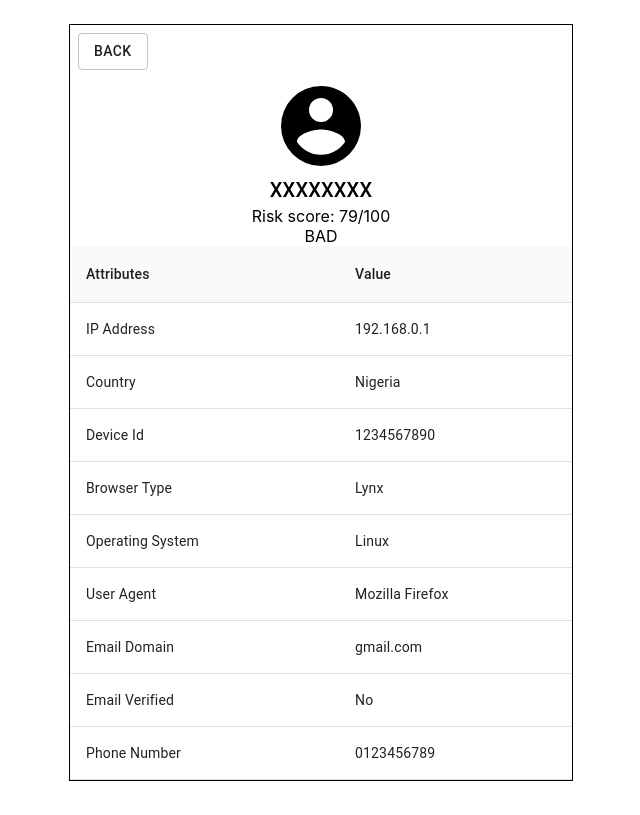
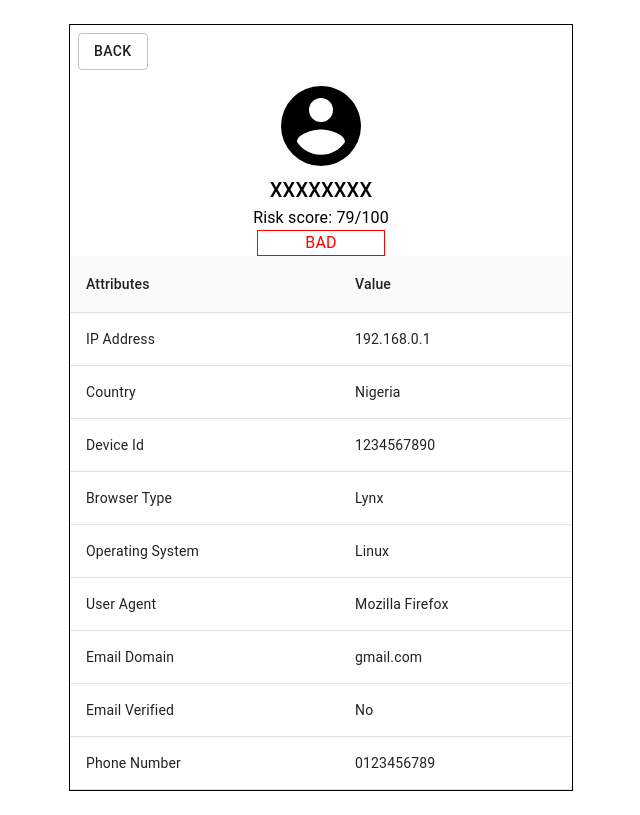
Before and after one commit to komaruloh/hackathon-2019, a React (Create React App) app: page /detail in a window 1280 px wide. Shown: the whole page, without its empty margins (319-959 px from the left). Built offline with nearby package versions, Linux system fonts and the light colour scheme.

Commit message:
Add styling to bad status

```diff
--- a/src/UserDetail.js
+++ b/src/UserDetail.js
@@ -68,8 +68,16 @@ const UserDetail = () => {
         </Box>
         <Icon size={4} path={mdiAccountCircle} />
         <Typography variant="h6">XXXXXXXX</Typography>
-        <Typography variant="body">Risk score: 79/100</Typography>
-        <Typography variant="body">BAD</Typography>
+        <Typography variant="body1">Risk score: 79/100</Typography>
+        <Box
+          color="red"
+          border={1}
+          width={1 / 4}
+          display="flex"
+          justifyContent="center"
+        >
+          <Typography variant="body1">BAD</Typography>
+        </Box>
         <Table stickyHeader>
           <TableHead>
             <TableRow>
```
